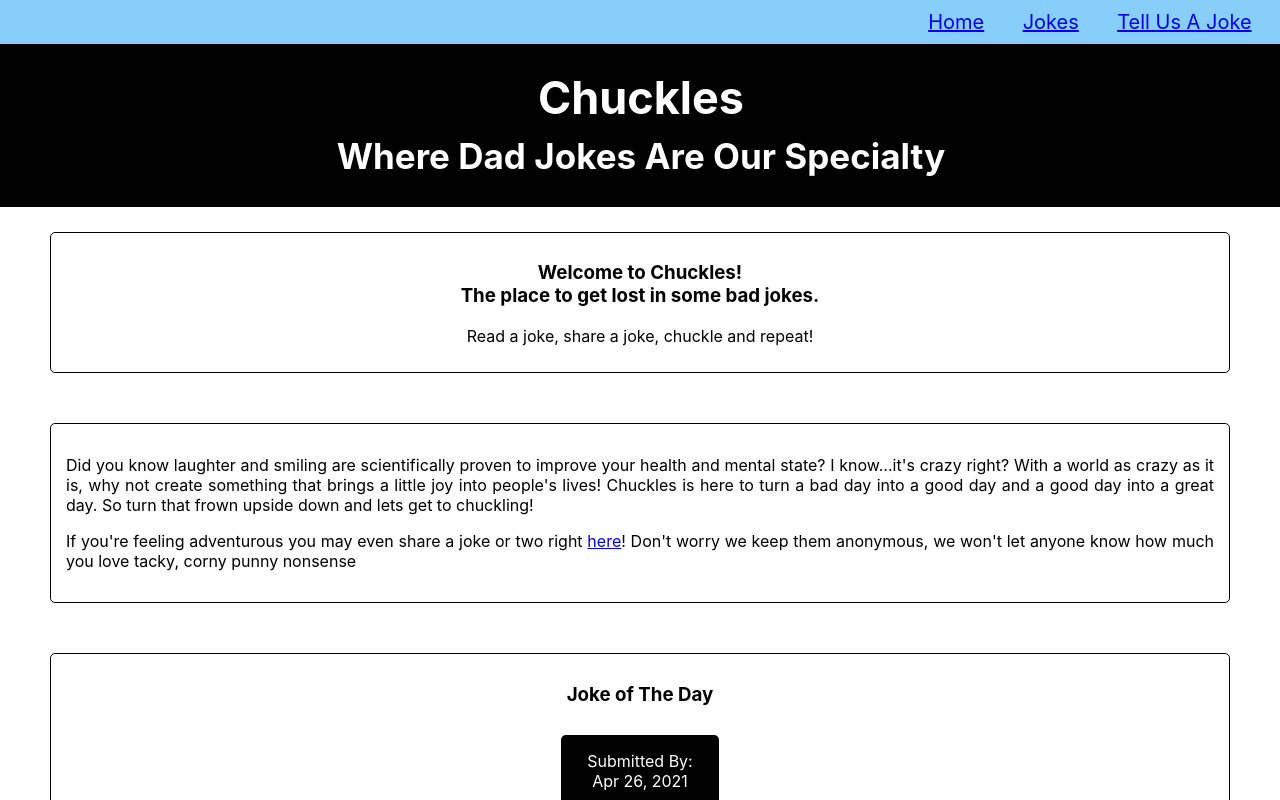
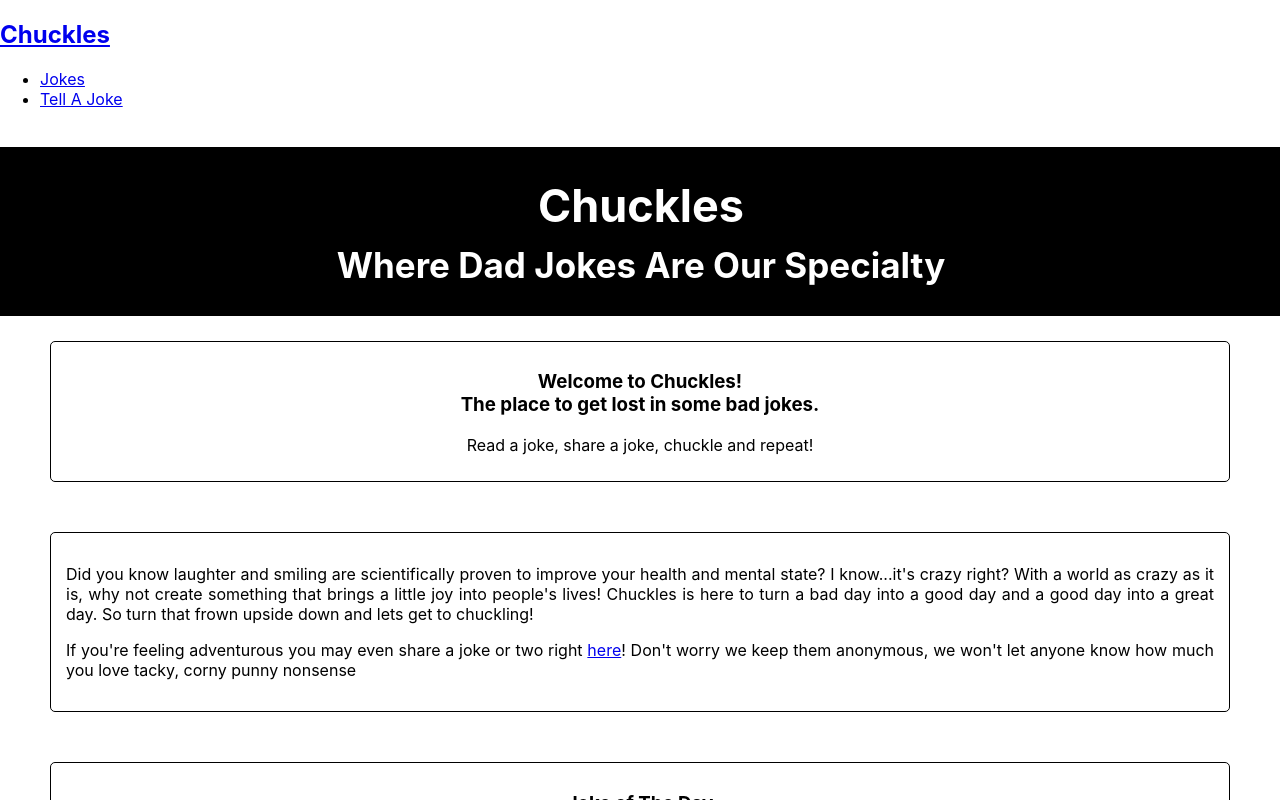
Before and after one commit to CaitlinGreer/chuckles-app, a React (Create React App) app: page / in a window 1280 px wide. Shown: the top 800 px of the page. Built offline with nearby package versions, Linux system fonts and the light colour scheme; no server answers.

Commit message:
re worked nav bar

```diff
--- a/src/Nav/Nav.js
+++ b/src/Nav/Nav.js
@@ -4,12 +4,16 @@ import './Nav.css'
 
 export default function Nav(props) {
     return (
-        <nav className='Nav'>
-          <Link className='nav-link' to={'/'}>Home</Link>
-          {' '}
-          <Link className='nav-link' to={'/jokes-list'}>Jokes</Link>
-          {' '}
-          <Link className='nav-link' to={'/add-joke'}>Tell Us A Joke</Link>
-        </nav>
+        <div className='nav-bar'>
+          <h1><Link className='nav-link-header' to={'/'}>Chuckles</Link></h1>
+          <ul className='nav-links'>
+            <li>
+              <Link to={'/jokes-list'}>Jokes</Link>
+            </li>
+            <li>
+              <Link to={'/add-joke'}>Tell A Joke</Link>
+            </li>
+          </ul>
+        </div>
     )
 }
```
